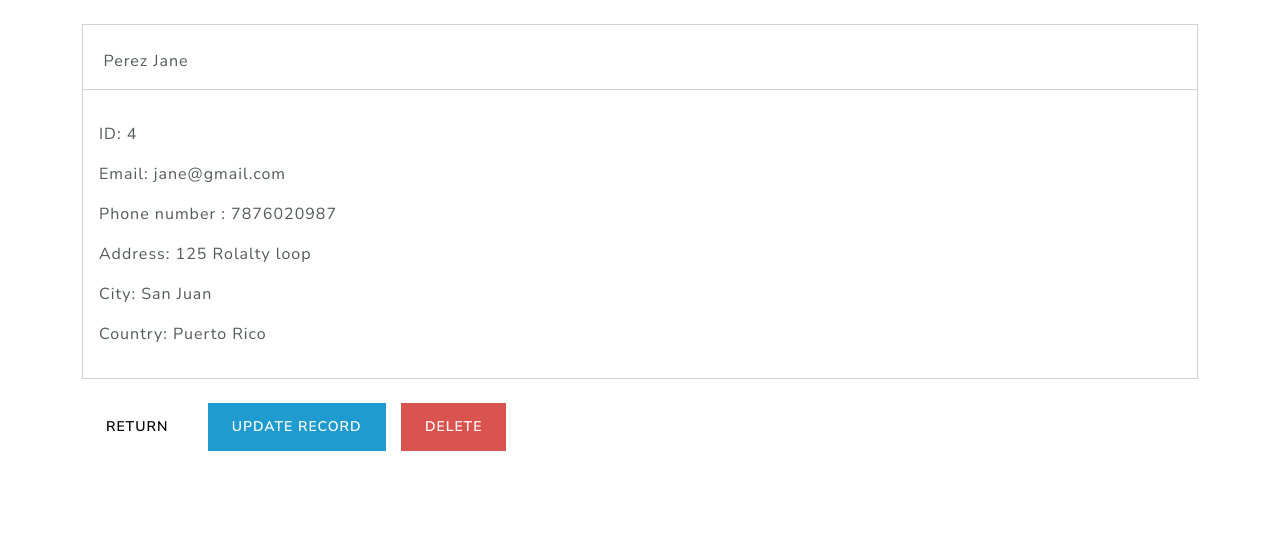
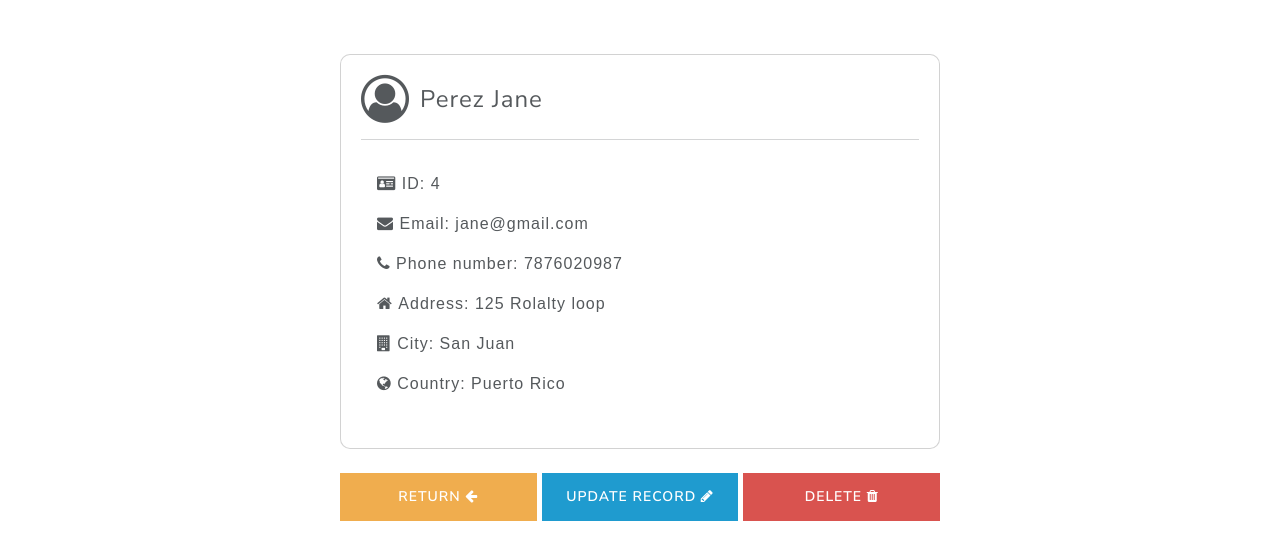
Before and after one commit to RamonvCS/CRUD-CRM-application-with-Django, a Django app: page /record/4 in a window 1280 px wide. Shown: the part 92-652 px from the top of the page. Run offline with Django 5.2, Linux system fonts and the light colour scheme; a user stored in the database is signed in; data comes from the database, SQL or seed files in the repository.

```diff
--- a/webapp/forms.py
+++ b/webapp/forms.py
@@ -10,6 +10,12 @@ class CreateUserForm(UserCreationForm):
     class Meta:
         model = User
         fields = ['username', 'password1', 'password2']
+
+    def __init__(self, *args, **kwargs):
+        super(CreateUserForm, self).__init__(*args, **kwargs)
+        for field_name in self.fields:
+            field = self.fields[field_name]
+            field.widget.attrs['class'] = 'form-control'
 
 # Login a user
 class LoginForm(AuthenticationForm):
--- a/webapp/templates/webapp/view-record.html
+++ b/webapp/templates/webapp/view-record.html
@@ -2,49 +2,32 @@
 
 {% block content %}
 
-    <div class="card">
-
-        <strong>
-            <br>
-            &nbsp;   &nbsp;
-
-            {{record.last_name}}
-
-            {{record.first_name}}
-
-        </strong>
+    <div class="card mx-auto" style="max-width: 600px; margin-top: 30px; padding: 20px; border-radius: 10px;">
+        <div class="d-flex align-items-center">
+            <i class="fa fa-user-circle-o" aria-hidden="true" style="font-size: 48px; margin-right: 10px;"></i>
+            <strong style="font-size: 24px;">
+                {{ record.last_name }} {{ record.first_name }}
+            </strong>
+        </div>
 
         <hr>
 
-        <div class="card-body">
-
-            <p><strong>ID:</strong> {{ record.id }}</p>
-
-            {% comment %} <p><strong>First Name:</strong> {{ record.first_name }}</p>
-
-            <p><strong>Last Name:</strong> {{ record.last_name }}</p> {% endcomment %}
-
-            <p><strong>Email:</strong> {{ record.email }}</p>
-
-            <p><strong>Phone number :</strong> {{ record.phone }}</p>
-
-            <p><strong>Address:</strong> {{ record.address }}</p>
-
-            <p><strong>City:</strong> {{ record.city }}</p>
-
-            <p><strong>Country:</strong> {{ record.country }}</p>
-
+        <div class="card-body" style="font-family: Arial, sans-serif;">
+            <p><i class="fa fa-id-card" aria-hidden="true"></i>&nbsp;<strong>ID:</strong> {{ record.id }}</p>
+            <p><i class="fa fa-envelope" aria-hidden="true"></i>&nbsp;<strong>Email:</strong> {{ record.email }}</p>
+            <p><i class="fa fa-phone" aria-hidden="true"></i>&nbsp;<strong>Phone number:</strong> {{ record.phone }}</p>
+            <p><i class="fa fa-home" aria-hidden="true"></i>&nbsp;<strong>Address:</strong> {{ record.address }}</p>
+            <p><i class="fa fa-building" aria-hidden="true"></i>&nbsp;<strong>City:</strong> {{ record.city }}</p>
+            <p><i class="fa fa-globe" aria-hidden="true"></i>&nbsp;<strong>Country:</strong> {{ record.country }}</p>
         </div>
-
     </div>
 
     <br>
 
-    <a href="{% url 'dashboard' %}" class="btn btn-secondary">Return</a>
-    &nbsp;
-    <a href="{% url 'update-record' record.id %}" class="btn btn-info">Update record</a>
-    &nbsp;
-    <a href="{% url 'delete-record' record.id %}" class="btn btn-danger">Delete</a>
-    &nbsp;
+    <div class="d-flex justify-content-between" style="max-width: 600px; margin: auto;">
+        <a href="{% url 'dashboard' %}" class="btn btn-secondary" style="background-color: #f0ad4e; color: white; flex: 1; margin-right: 5px;">Return <i class="fa fa-arrow-left"></i></a>
+        <a href="{% url 'update-record' record.id %}" class="btn btn-info" style="flex: 1; margin-right: 5px;">Update record <i class="fa fa-pencil"></i></a>
+        <a href="{% url 'delete-record' record.id %}" class="btn btn-danger" style="flex: 1;">Delete <i class="fa fa-trash"></i></a>
+    </div>
 
 {% endblock %}
--- a/webapp/views.py
+++ b/webapp/views.py
@@ -3,6 +3,7 @@ from .forms import CreateUserForm, LoginForm, CreateRecordForm, UpdateRecordForm
 from django.contrib.auth import authenticate, login as auth_login, logout as auth_logout
 from django.contrib.auth.decorators import login_required
 from .models import Record
+from django.contrib import messages
 
 # ----------- Function to render the HomePage
 def home(request):
@@ -16,7 +17,13 @@ def register(request):
     if request.method == "POST":
         form = CreateUserForm(request.POST)
         if form.is_valid():
+
             form.save()
+
+            messages.success(request, "Account created successfully!")
+
+
+
             return redirect('my-login')
 
     context = {'form': form}
@@ -35,8 +42,13 @@ def my_login(request):
             password = request.POST.get('password')
             user = authenticate(request, username=username, password=password)
             if user is not None:
+
                 auth_login(request, user)
+
+                messages.success(request, "You have logged In")
+
                 return redirect('dashboard')
+
 
     context = {'form': form}
 
@@ -68,7 +80,11 @@ def create_record(request):
     if request.method == "POST":
         form = CreateRecordForm(request.POST)
         if form.is_valid():
+
             form.save()
+
+            messages.success(request, "Your Record was created!")
+
             return redirect("dashboard")
 
     context = {'form': form}
```
Also changed, not shown: webapp/templates/webapp/dashboard.html (+54 -29 lines), webapp/templates/webapp/update-record.html (+8 -5 lines), webapp/templates/webapp/create-record.html (line endings or trailing spaces).
